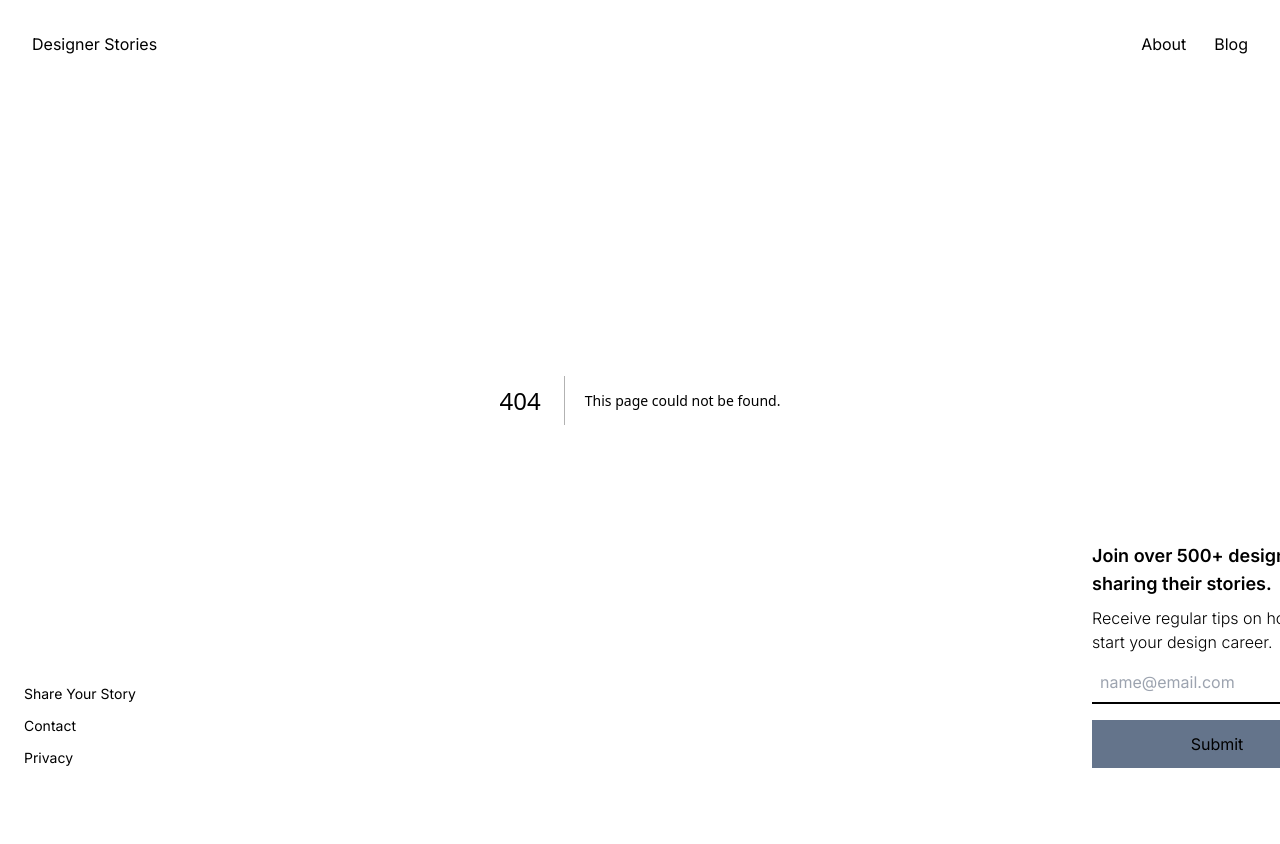
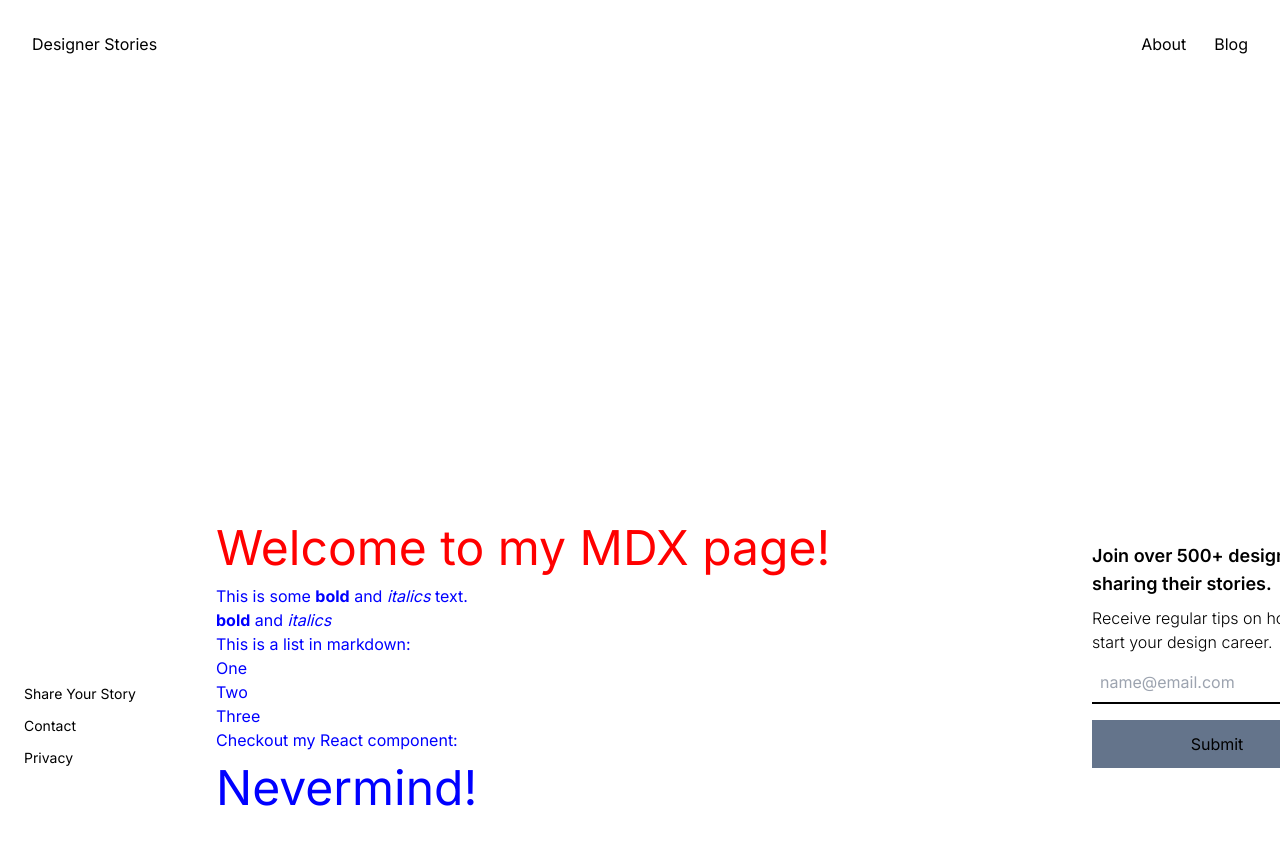
Before and after one commit to jaygal0/path-to-design, a Next.js app: page /blog/article1 in a window 1280 px wide. Before the commit this address had no page. Shown: the top 844 px of the page. Built offline with nearby package versions, Linux system fonts and the light colour scheme.

Commit message:
Figured out how to create new articles

```diff
--- a/mdx-components.tsx
+++ b/mdx-components.tsx
@@ -1,7 +1,27 @@
 import type { MDXComponents } from 'mdx/types'
+import Image, { ImageProps } from 'next/image'
+
+// This file allows you to provide custom React components
+// to be used in MDX files. You can import and use any
+// React component you want, including inline styles,
+// components from other libraries, and more.
 
 export function useMDXComponents(components: MDXComponents): MDXComponents {
     return {
+        // Allows customizing built-in components, e.g. to add styling.
+        h1: ({ children }) => (
+            <h1 style={{ color: 'red', fontSize: '48px' }}>{children}</h1>
+        ),
+        h2: ({ children }) => (
+            <h2 style={{ color: 'blue', fontSize: '48px' }}>{children}</h2>
+        ),
+        img: (props) => (
+            <Image
+                sizes="100vw"
+                style={{ width: '100%', height: 'auto' }}
+                {...(props as ImageProps)}
+            />
+        ),
         ...components,
     }
 }
--- a/src/app/(pages)/mdx-page/page.mdx
+++ b/src/app/(pages)/blog/(articles)/article1/page.mdx
@@ -6,14 +6,9 @@ This is some **bold** and _italics_ text.
 
 This is a list in markdown:
 
-- [ ] Checkmark 1
-- [ ] Checkmark 2
-- [ ] Checkmark 3
-- [ ] Checkmark 4
-
-- One
-- Two
-- Three
+1. One
+2. Two
+3. Three
 
 Checkout my React component:
 
--- /dev/null
+++ b/src/app/(pages)/blog/(articles)/article2/page.mdx
@@ -0,0 +1,3 @@
+Checkout my React component:
+
+## Nevermind!
--- /dev/null
+++ b/src/app/(pages)/blog/(articles)/layout.tsx
@@ -0,0 +1,4 @@
+export default function MdxLayout({ children }: { children: React.ReactNode }) {
+    // Create any shared layout or styles here
+    return <div style={{ color: 'blue', paddingTop: '32rem' }}>{children}</div>
+}
```
